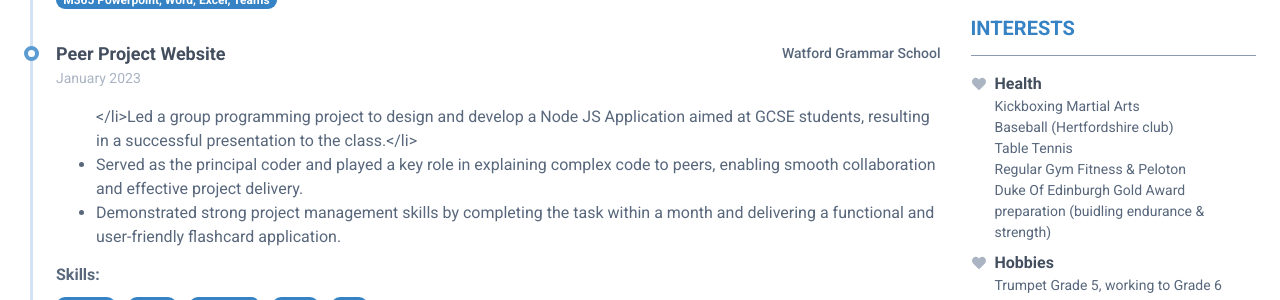
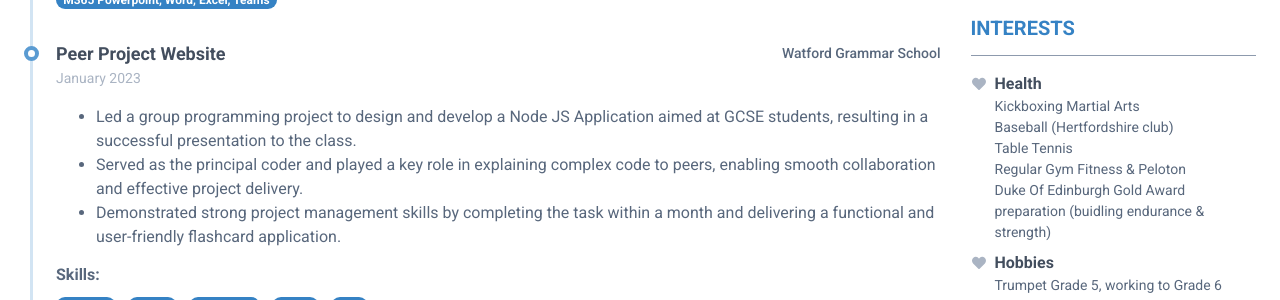
Before and after one commit to Hamy200/resume, a Jekyll site: the page built from index.markdown, in a window 1280 px wide. Shown: the part 694-994 px from the top of the page. Built offline with Jekyll 4.4.1, drawn with Linux system fonts in a browser that asks for light colours; nearby versions of some CDN libraries.

```diff
--- a/_data/data.yml
+++ b/_data/data.yml
@@ -53,7 +53,7 @@ experiences:
     company: Watford Grammar School
     details: |
       <ul>
-          </li>Led a group programming project to design and develop a Node JS Application aimed at GCSE students, resulting in a successful presentation to the class.</li>
+          <li>Led a group programming project to design and develop a Node JS Application aimed at GCSE students, resulting in a successful presentation to the class.</li>
           <li>Served as the principal coder and played a key role in explaining complex code to peers, enabling smooth collaboration and effective project delivery.</li>
           <li>Demonstrated strong project management skills by completing the task within a month and delivering a functional and user-friendly flashcard application.</li>
 
```
